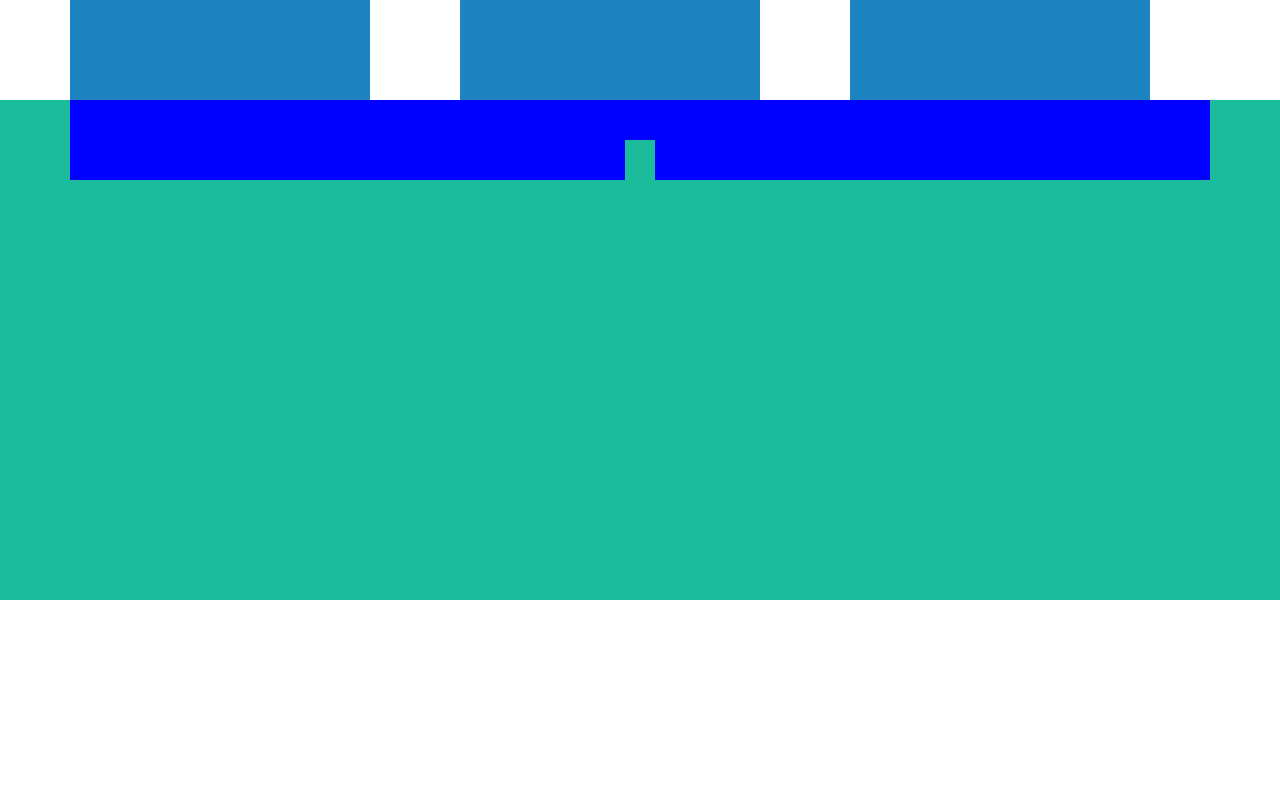
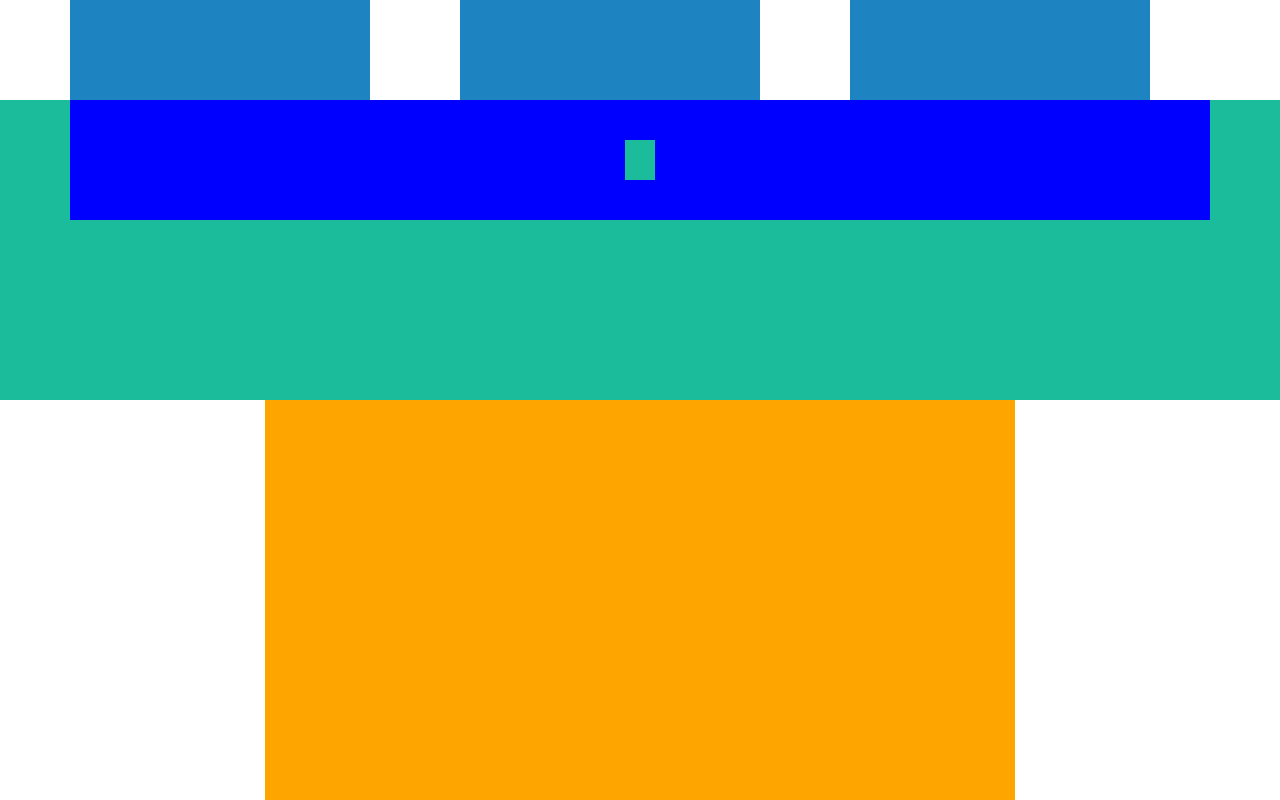
Before and after one commit to Giuliaguerrazzi/html-css-bootstrap-freelancer, a plain HTML site: page index.html in a window 1280 px wide. Shown: the part 580-1380 px from the top of the page. Before the commit the page ends 1180 px from the top, so only its background shows below. Drawn offline with nearby package versions, Linux system fonts and the light colour scheme.

Commit message:
add contact

```diff
--- a/index.html
+++ b/index.html
@@ -90,7 +90,28 @@
             </div>
           </div>
         </div>
+        <div class="row">
+          <div class="col-xs-12">
+            <div class="box5">
+            </div>
+          </div>
+        </div>
       </div>
+    </section>
+
+    <section class='contact'>
+      <div class="container">
+        <div class="row">
+          <div class="col-xs-12 col-md-8 col-md-offset-2">
+            <div class="box6">
+            </div>
+
+          </div>
+
+        </div>
+
+      </div>
+
     </section>
 
 
--- a/style.css
+++ b/style.css
@@ -21,10 +21,15 @@
 
 .about {
   background: #1abc9c;
-  height: 500px;
+  height: 300px;
 }
 
 .box5 {
   height: 40px;
   background: blue;
 }
+
+.box6 {
+  height: 400px;
+  background: orange;
+}
```
